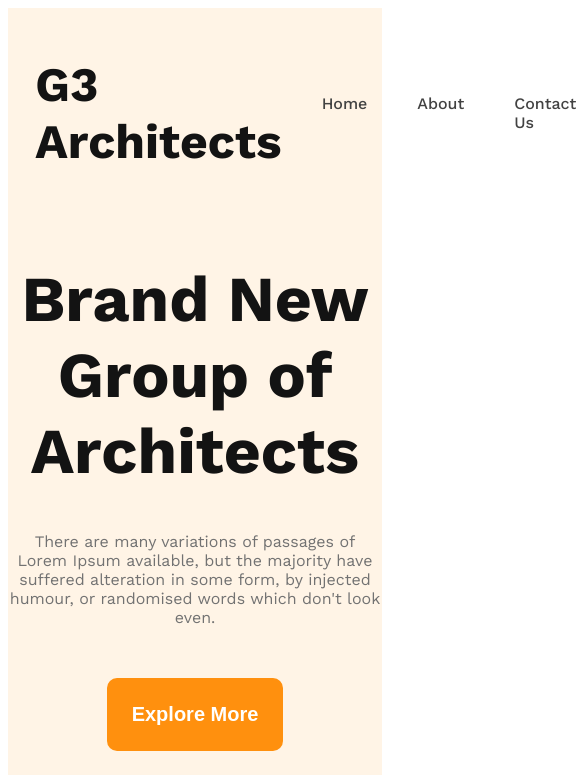
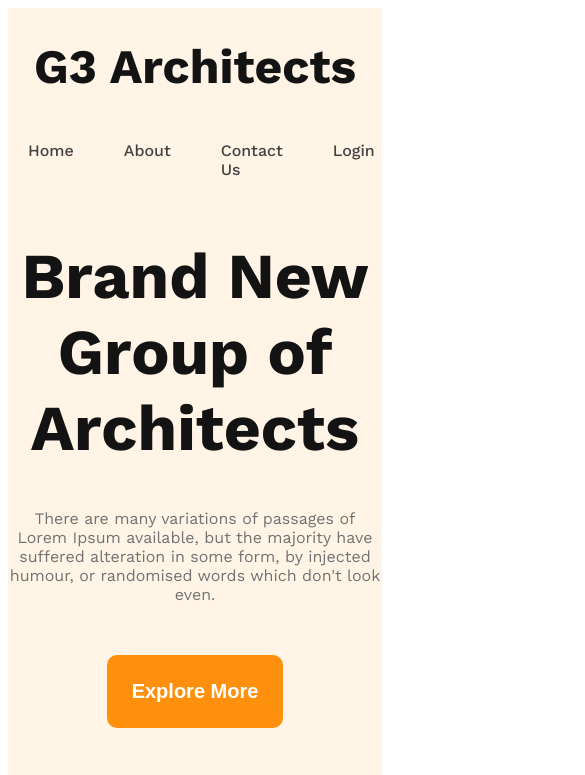
Before and after one commit to Khabbab800118/g3-architects, a plain HTML site: page index.html in a window 390 px wide. Shown: the top 775 px of the page, 585 px wide, since content can reach past the window. Drawn offline with nearby package versions, Linux system fonts and the light colour scheme.

Commit message:
banner for pc and mobile done commit

```diff
--- a/styles/architects.css
+++ b/styles/architects.css
@@ -9,7 +9,7 @@ a {
     text-decoration: none;
 }
 
-.primary-btn{
+.primary-btn {
     border: none;
     border-radius: 10px;
     padding: 25px;
@@ -34,9 +34,10 @@ a {
     color: rgba(114, 114, 114, 1);
 }
 
-.orange{
+.orange {
     color: rgba(255, 144, 14, 1);
 }
+
 /* fonts */
 
 
@@ -93,18 +94,34 @@ a {
     text-align: center;
 }
 
-.banner img{
+.banner img {
     margin: 0px 7vw;
     max-width: 84%;
     margin-bottom: 40px;
 }
 
-.banner-title{
+.banner-title {
     font-size: 4rem;
     font-weight: 700;
 }
 
-.banner-description{
+.banner-description {
     font-size: 1rem;
     font-weight: 400;
 }
+
+@media screen and (max-width:576px) {
+
+    .navbar {
+        flex-direction: column;
+        max-width: 576px;
+        margin: 0px auto;
+        align-items: center;
+    }
+
+    .navbar-title {
+        font-size: 3rem;
+        font-weight: 700;
+        margin: 30px 0px;
+    }
+}
```
